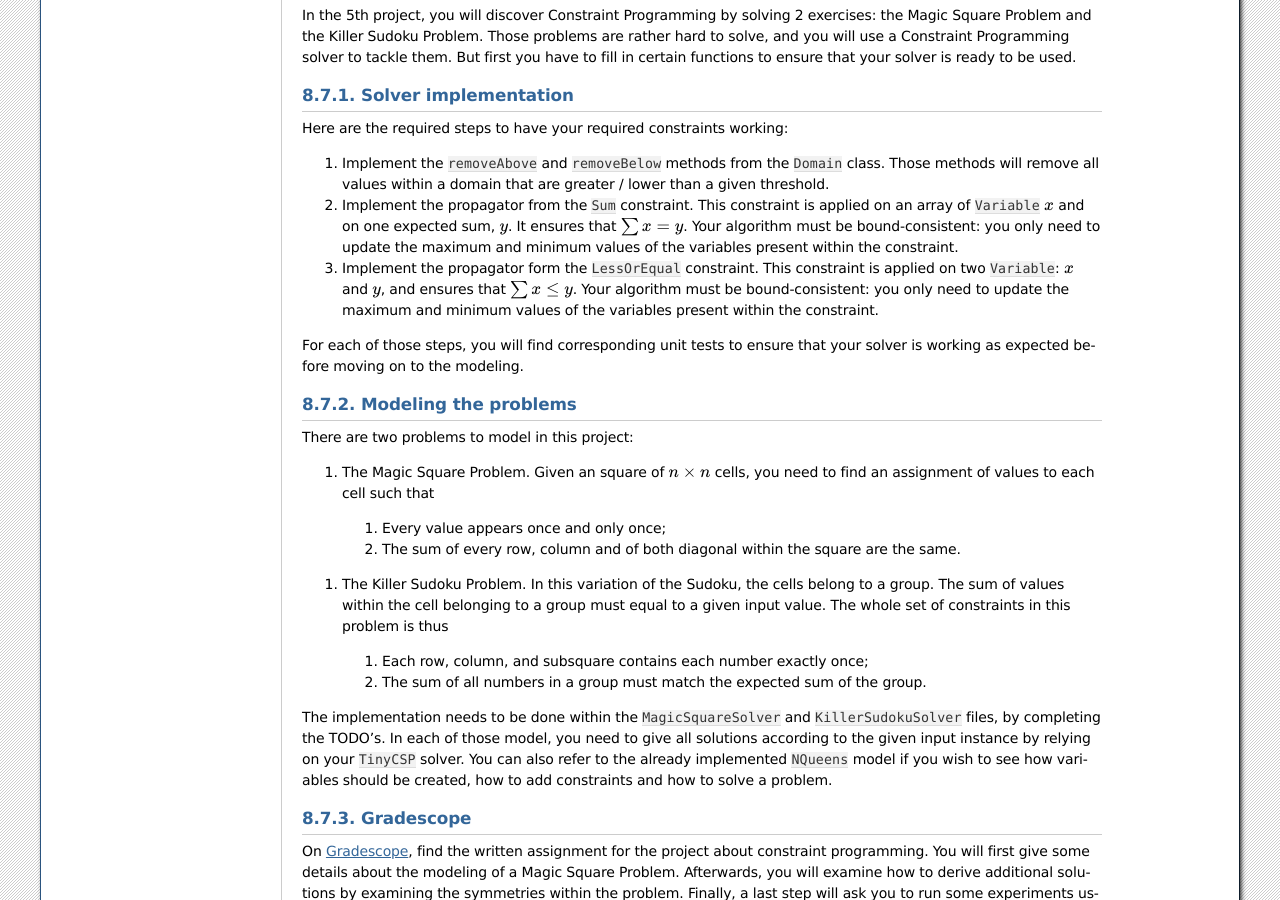
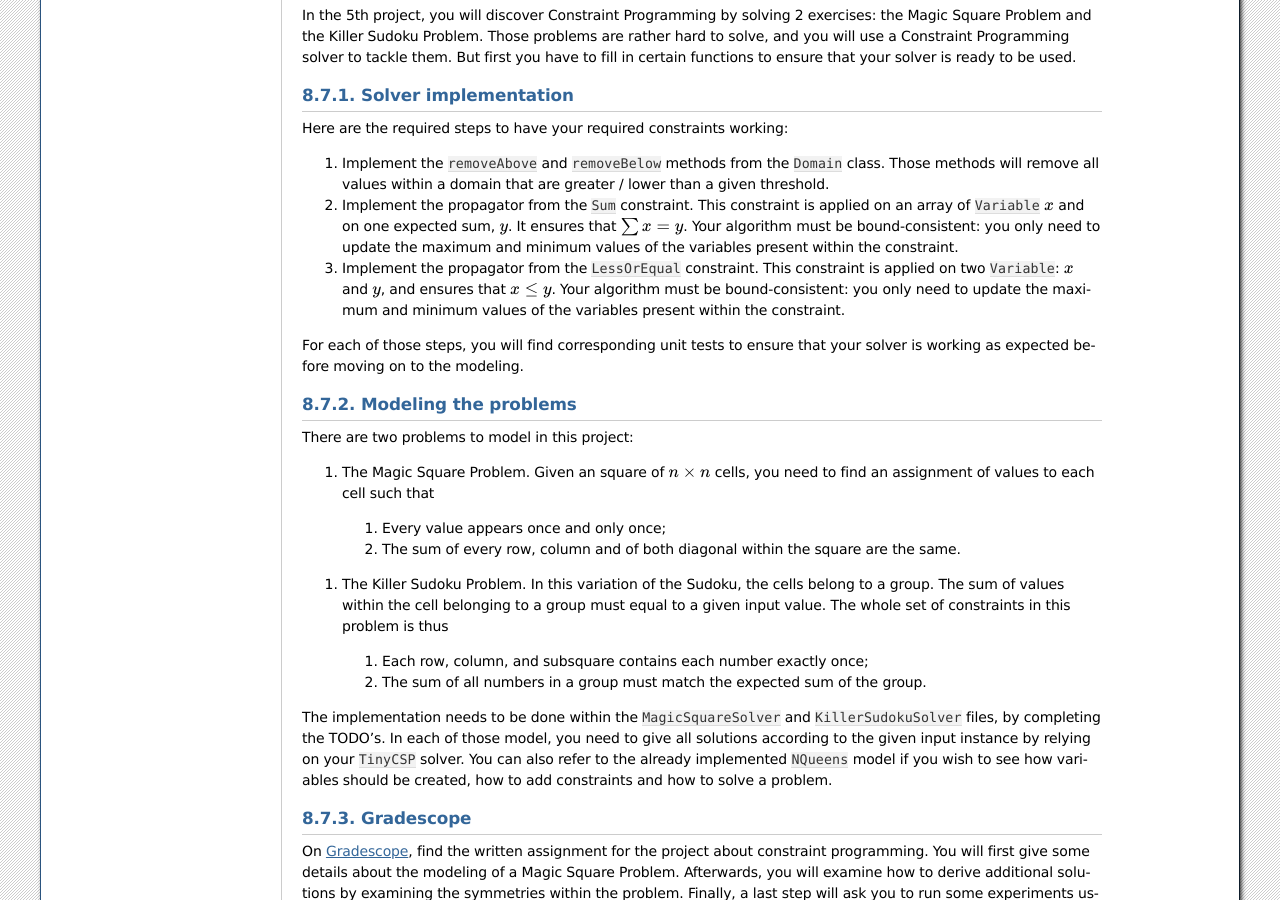
Before and after one commit to pschaus/linfo2266, a Sphinx documentation site: the page built from website/source/projects/index.rst, in a window 1280 px wide and 900 px high, scrolled down 4968 px. Built offline with Sphinx 7.4.7, drawn with Linux system fonts in a browser that asks for light colours; pages that are not in the unit, such as notebooks, are missing from menus.

Commit message:
Update index.rst

```diff
--- a/website/source/projects/index.rst
+++ b/website/source/projects/index.rst
@@ -215,7 +215,7 @@ Here are the required steps to have your required constraints working:
 
 #. Implement the ``removeAbove`` and ``removeBelow`` methods from the ``Domain`` class. Those methods will remove all values within a domain that are greater / lower than a given threshold.
 #. Implement the propagator from the ``Sum`` constraint. This constraint is applied on an array of ``Variable`` :math:`x` and on one expected sum, :math:`y`. It ensures that :math:`\sum x = y`. Your algorithm must be bound-consistent: you only need to update the maximum and minimum values of the variables present within the constraint.
-#. Implement the propagator form the ``LessOrEqual`` constraint. This constraint is applied on two ``Variable``: :math:`x` and :math:`y`, and ensures that :math:`\sum x \leq y`. Your algorithm must be bound-consistent: you only need to update the maximum and minimum values of the variables present within the constraint.
+#. Implement the propagator from the ``LessOrEqual`` constraint. This constraint is applied on two ``Variable``: :math:`x` and :math:`y`, and ensures that :math:`x \leq y`. Your algorithm must be bound-consistent: you only need to update the maximum and minimum values of the variables present within the constraint.
 
 For each of those steps, you will find corresponding unit tests to ensure that your solver is working as expected before moving on to the modeling.
 
```
